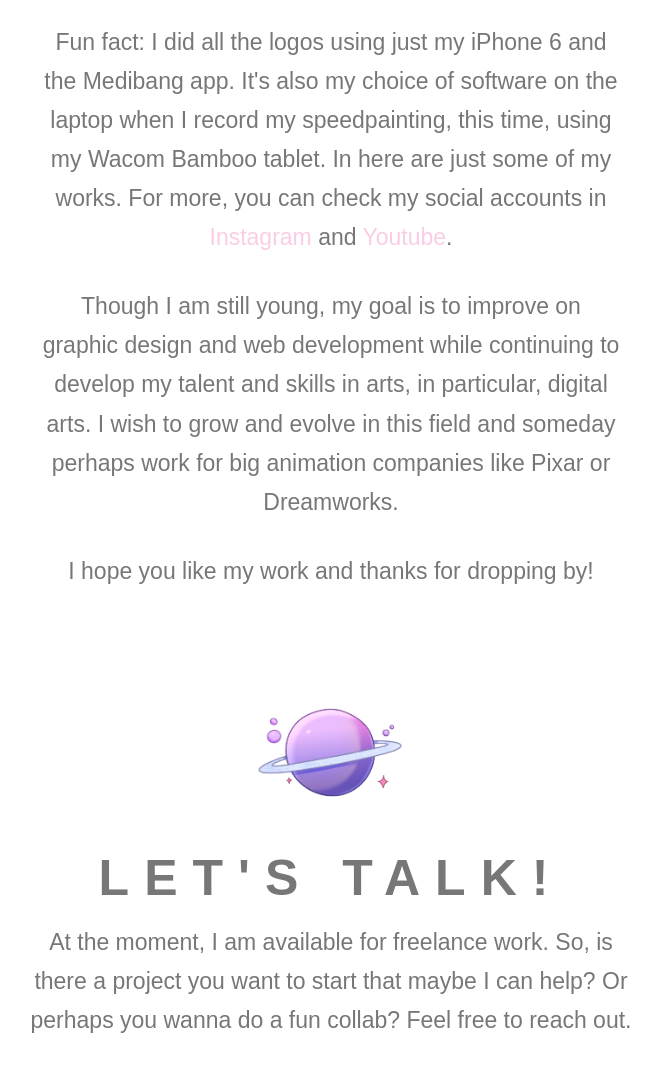
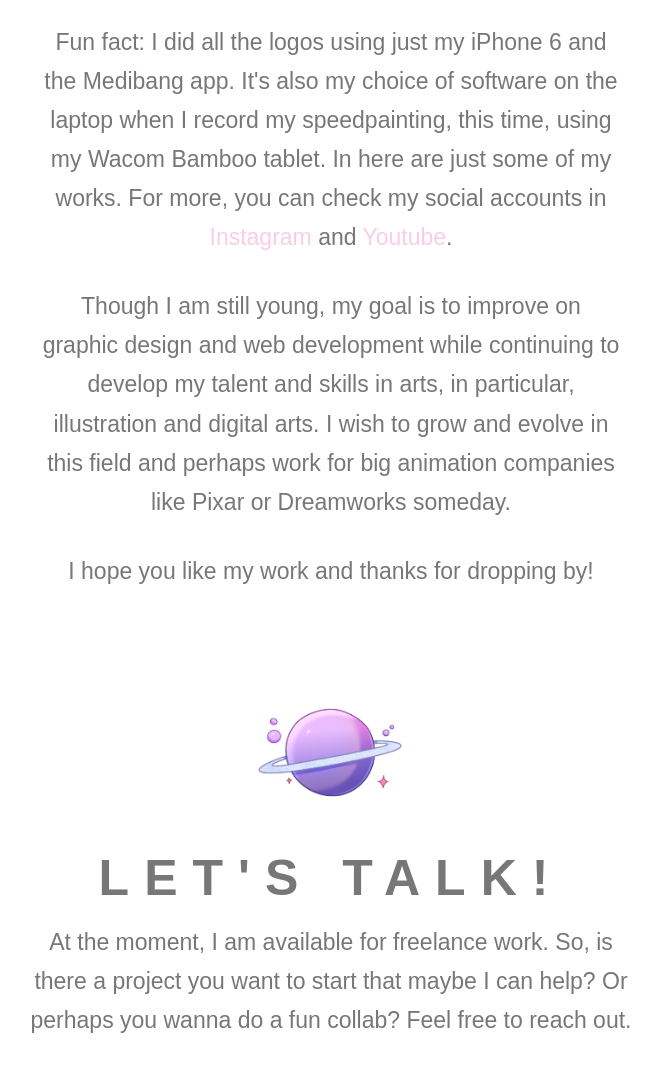
Before and after one commit to beibeiCee/spacesigns, a plain HTML site: page about.html in a window 1280 px wide. Shown: the part 1717-2784 px from the top of the page, without its empty margins (309-970 px from the left). Drawn offline with nearby package versions, Linux system fonts and the light colour scheme; a web font is replaced by a local one.

Commit message:
Update about.html

```diff
--- a/about.html
+++ b/about.html
@@ -71,7 +71,7 @@
                     <a class="about-links" href="http://www.youtube.com/c/PastelGalaxy838">Youtube</a>.
                 </p>
                 <p class="about-text">
-                    Though I am still young, my goal is to improve on graphic design and web development while continuing to develop my talent and skills in arts, in particular, digital arts. I wish to grow and evolve in this field and someday perhaps work for big animation companies like Pixar or Dreamworks.
+                    Though I am still young, my goal is to improve on graphic design and web development while continuing to develop my talent and skills in arts, in particular, illustration and digital arts. I wish to grow and evolve in this field and perhaps work for big animation companies like Pixar or Dreamworks someday.
                 </p>
                 <p class="about-text">
                     I hope you like my work and thanks for dropping by!
```
